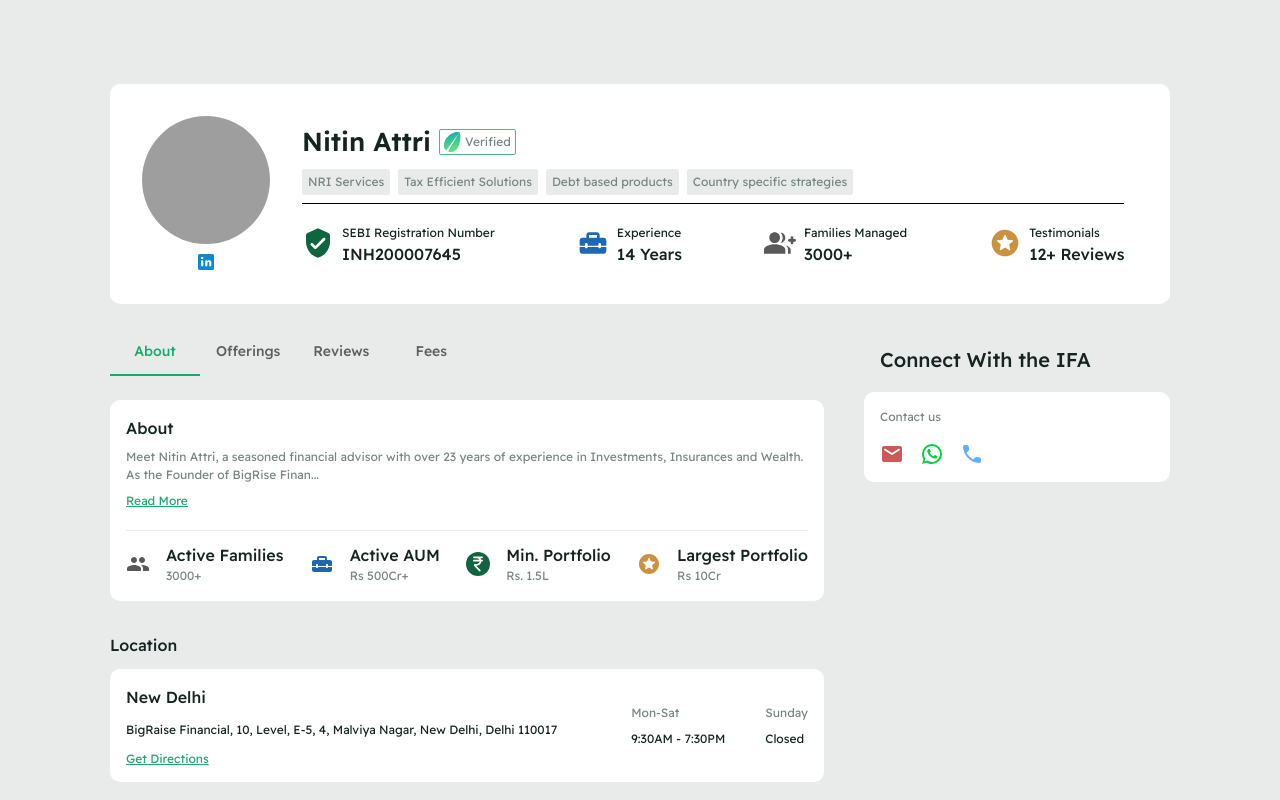
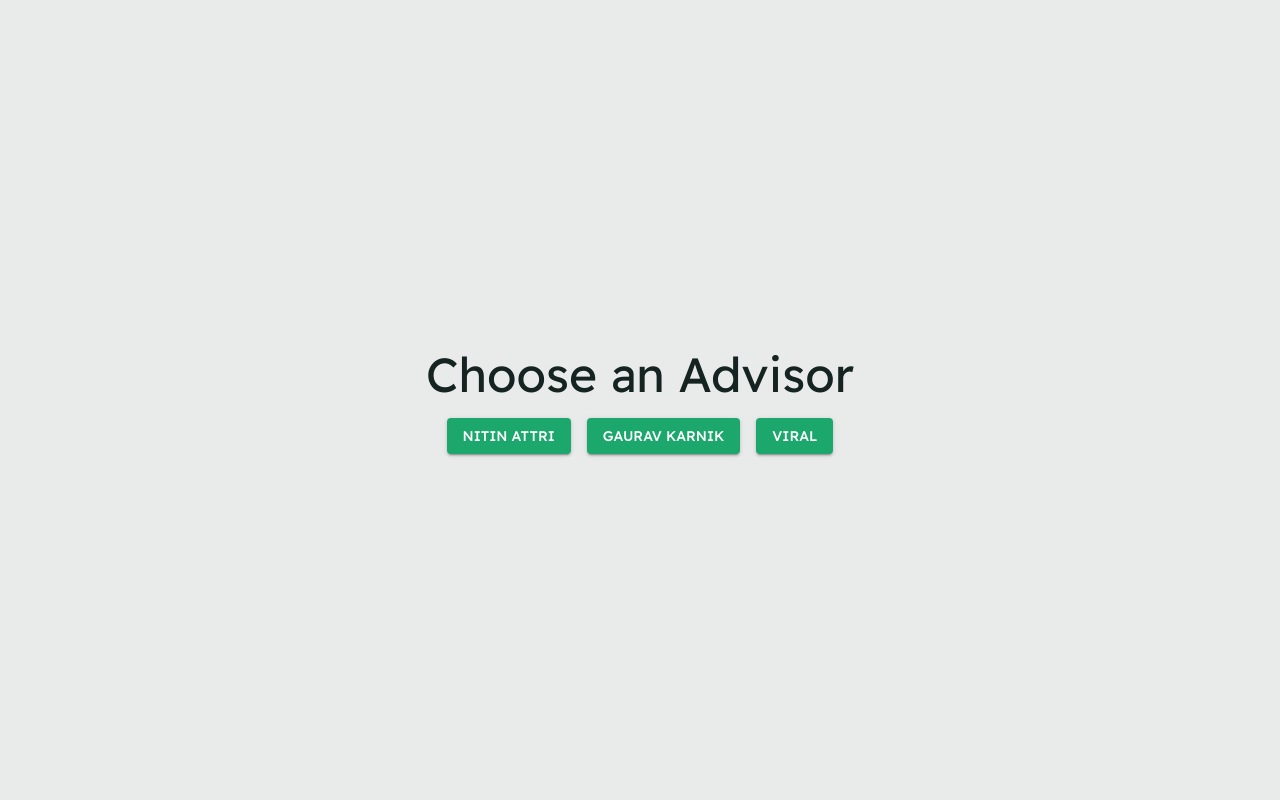
Before and after one commit to thesoorajsingh/project-eudaimonia, a Next.js app: page /profile in a window 1280 px wide. Shown: the top 800 px of the page. Built offline with nearby package versions, Linux system fonts and the light colour scheme; grey boxes are pictures that could not be loaded.

Commit message:
refactor: folder structure

```diff
--- a/src/app/profile/layout.js
+++ b/src/app/profile/nitin/layout.js
@@ -1,8 +1,8 @@
 "use client";
 import { Box, useMediaQuery, ThemeProvider } from "@mui/material";
-import "../globals.css";
+import "@/app/globals.css";
 import { Readex_Pro } from "next/font/google";
-import { theme } from "../theme.js";
+import { theme } from "@/app/theme.js";
 
 const readex = Readex_Pro({ subsets: ["latin"] });
 
--- a/src/app/profile/layouts/MainBody.js
+++ b/src/app/profile/nitin/layouts/MainBody.js
@@ -5,7 +5,7 @@ import About from "./sections/About";
 import Offerings from "./sections/Offerings";
 import Reviews from "./sections/Reviews";
 import Fees from "./sections/Fees";
-import WhiteCard from "../components/WhiteCard";
+import WhiteCard from "@/app/profile/components/WhiteCard";
 import {
   CallRounded,
   EmailRounded,
--- a/src/app/profile/layouts/sections/About.js
+++ b/src/app/profile/nitin/layouts/sections/About.js
@@ -1,7 +1,7 @@
 import { Box, Typography, useTheme } from "@mui/material";
 import React, { useMemo } from "react";
-import WhiteCard from "../../components/WhiteCard";
-import HeroMetric from "../../components/HeroMetric";
+import WhiteCard from "@/app/profile/components/WhiteCard";
+import HeroMetric from "@/app/profile/components/HeroMetric";
 import MutualAvatarGroup from "@/assets/mutualAvatarGroup2.png";
 import {
   AddchartRounded,
--- a/src/app/profile/layouts/sections/Fees.js
+++ b/src/app/profile/nitin/layouts/sections/Fees.js
@@ -1,7 +1,7 @@
 import { Box, Divider, Typography, useTheme } from "@mui/material";
 import React from "react";
-import WhiteCard from "../../components/WhiteCard";
-import Tag from "../../components/Tag";
+import WhiteCard from "@/app/profile/components/WhiteCard";
+import Tag from "@/app/profile/components/Tag";
 
 function Fees({ feeStructure = [] }) {
   const theme = useTheme();
--- a/src/app/profile/layouts/sections/Offerings.js
+++ b/src/app/profile/nitin/layouts/sections/Offerings.js
@@ -1,6 +1,6 @@
 import { Box, Typography, useTheme } from "@mui/material";
 import React from "react";
-import WhiteCard from "../../components/WhiteCard";
+import WhiteCard from "@/app/profile/components/WhiteCard";
 import PartnershipOne from "@/assets/partnershipOne.png";
 import PartnershipTwo from "@/assets/partnershipTwo.png";
 import PartnershipThree from "@/assets/partnershipThree.png";
--- a/src/app/profile/layouts/sections/Reviews.js
+++ b/src/app/profile/nitin/layouts/sections/Reviews.js
@@ -1,5 +1,5 @@
 import React from "react";
-import RatingCard from "../../components/RatingCard";
+import RatingCard from "@/app/profile/components/RatingCard";
 import { Box } from "@mui/material";
 import dayjs from "dayjs";
 
--- a/src/app/profile/page.js
+++ b/src/app/profile/page.js
@@ -1,16 +1,41 @@
 "use client";
+import Image from "next/image";
 import { Box, Button, Typography } from "@mui/material";
-import WhiteCard from "./components/WhiteCard";
-import HeroProfile from "./layouts/HeroProfile";
-import MainBody from "./layouts/MainBody";
-import BodyContact from "./layouts/BodyContact";
+import Link from "next/link";
+import Head from "next/head";
 
-export default function Profile() {
+export default function Home() {
   return (
     <>
-      <HeroProfile />
-      <Box mt={3}>
-        <MainBody />
+      <Head>
+        <title>Project Eudaimonia</title>
+      </Head>
+      <Box
+        textAlign={"center"}
+        height={"100vh"}
+        display={"flex"}
+        flexDirection={"column"}
+        alignItems={"center"}
+        justifyContent={"center"}
+      >
+        <Typography variant={"h3"}>Choose an Advisor</Typography>
+        <Box display={"flex"} justifyContent={"space-between"} gap={2}>
+          <Link href={"/profile/nitin"} style={{ textDecoration: "none" }}>
+            <Button variant="contained" sx={{ marginTop: 2 }}>
+              {"Nitin Attri"}
+            </Button>
+          </Link>
+          <Link href={"/profile/gaurav"} style={{ textDecoration: "none" }}>
+            <Button variant="contained" sx={{ marginTop: 2 }}>
+              {"Gaurav Karnik"}
+            </Button>
+          </Link>
+          <Link href={"/profile/viral"} style={{ textDecoration: "none" }}>
+            <Button variant="contained" sx={{ marginTop: 2 }}>
+              {"Viral"}
+            </Button>
+          </Link>
+        </Box>
       </Box>
     </>
   );
```
Also changed, not shown: src/app/profile/nitin/layouts/HeroProfile.js (renamed from src/app/profile/layouts/HeroProfile.js, +5 -5 lines), src/app/profile/nitin/page.js (added, +15 -0 lines), src/app/profile/nitin/layouts/BodyContact.js (added).
